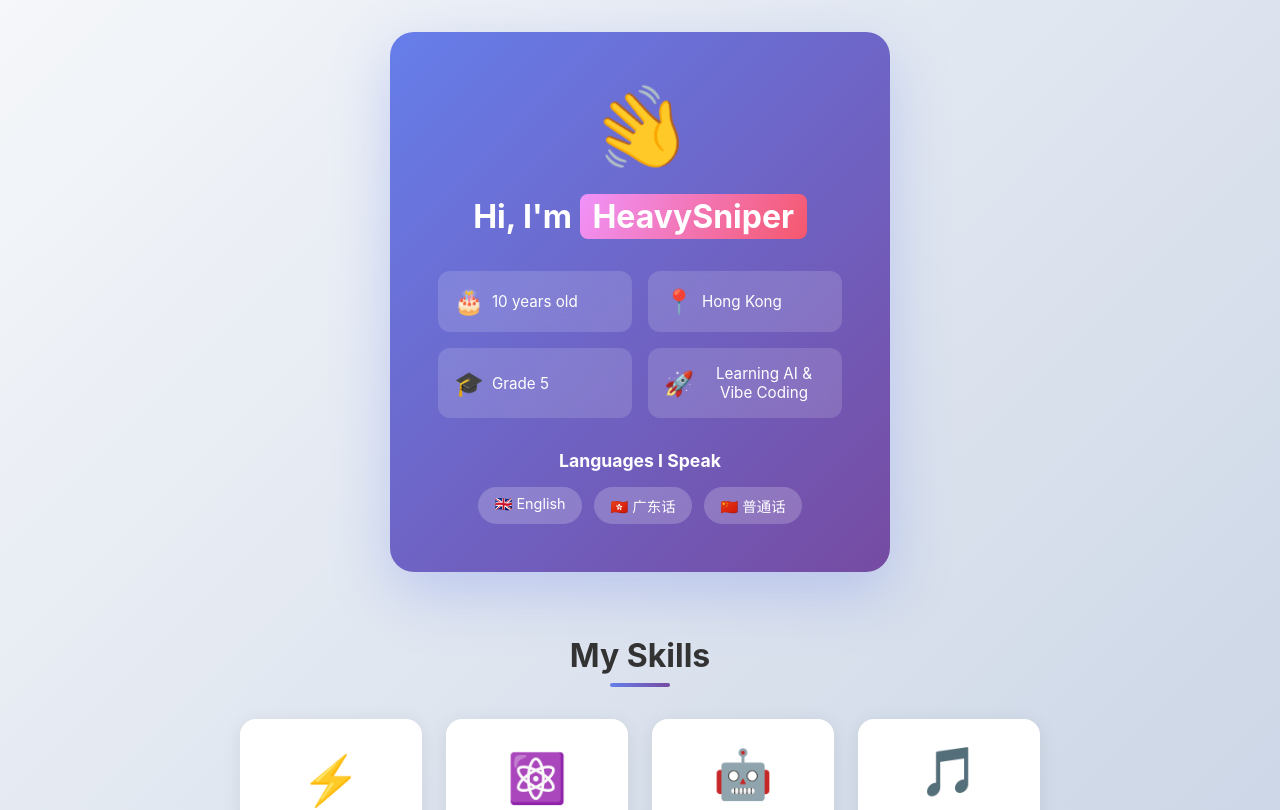
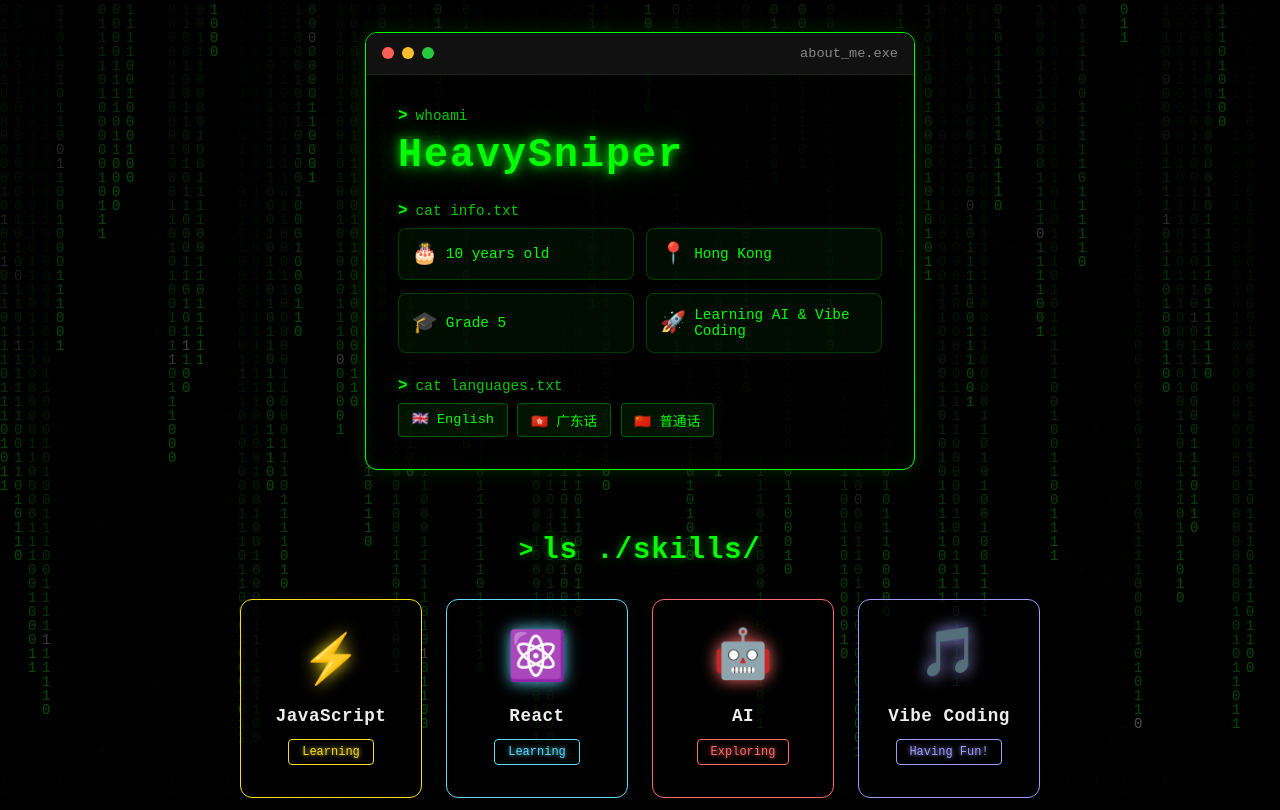
Before and after one commit to wwyethan/my-first-vibe-coding, a React (Vite) app: page / in a window 1280 px wide. Shown: the top 810 px of the page. Built offline with nearby package versions, Linux system fonts and the light colour scheme.

Commit message:
feat: redesign website with hacker/Matrix theme

```diff
--- a/index.html
+++ b/index.html
@@ -4,7 +4,7 @@
     <meta charset="UTF-8" />
     <link rel="icon" type="image/svg+xml" href="/favicon.svg" />
     <meta name="viewport" content="width=device-width, initial-scale=1.0" />
-    <title>wwyethan - My Personal Page</title>
+    <title>HeavySniper | Hacker Terminal</title>
   </head>
   <body>
     <div id="root"></div>
--- a/src/App.css
+++ b/src/App.css
@@ -1,16 +1,28 @@
 .app {
   min-height: 100vh;
-  background: linear-gradient(135deg, #f5f7fa 0%, #c3cfe2 100%);
+  background: #000;
   padding-bottom: 2rem;
+  position: relative;
+  overflow: hidden;
 }
 
 .footer {
   text-align: center;
   padding: 2rem;
-  color: #666;
+  color: #0f0;
+  font-family: 'Courier New', monospace;
   font-size: 0.9rem;
+  position: relative;
+  z-index: 1;
+  opacity: 0.6;
+  transition: opacity 0.3s ease;
+}
+
+.footer:hover {
+  opacity: 1;
 }
 
 .footer p {
   margin: 0;
+  text-shadow: 0 0 5px rgba(0, 255, 0, 0.3);
 }
--- a/src/App.jsx
+++ b/src/App.jsx
@@ -1,3 +1,4 @@
+import MatrixRain from './components/MatrixRain'
 import About from './components/About'
 import Skills from './components/Skills'
 import './App.css'
@@ -5,6 +6,7 @@
 function App() {
   return (
     <div className="app">
+      <MatrixRain />
       <About />
       <Skills />
       <footer className="footer">
--- a/src/components/About.css
+++ b/src/components/About.css
@@ -2,112 +2,153 @@
   padding: 2rem;
   display: flex;
   justify-content: center;
+  position: relative;
+  z-index: 1;
   animation: fadeIn 0.8s ease-out;
 }
 
 .about-card {
-  background: linear-gradient(135deg, #667eea 0%, #764ba2 100%);
-  border-radius: 24px;
-  padding: 3rem;
-  max-width: 500px;
+  background: rgba(0, 0, 0, 0.8);
+  border: 1px solid #0f0;
+  border-radius: 12px;
+  max-width: 550px;
   width: 100%;
-  text-align: center;
-  box-shadow: 0 20px 60px rgba(102, 126, 234, 0.3);
-  transform: translateY(0);
-  transition: transform 0.3s ease, box-shadow 0.3s ease;
+  text-align: left;
+  box-shadow: 0 0 20px rgba(0, 255, 0, 0.15), inset 0 0 20px rgba(0, 255, 0, 0.05);
+  overflow: hidden;
+  transition: box-shadow 0.3s ease, transform 0.3s ease;
 }
 
 .about-card:hover {
-  transform: translateY(-10px);
-  box-shadow: 0 30px 80px rgba(102, 126, 234, 0.4);
+  box-shadow: 0 0 40px rgba(0, 255, 0, 0.3), inset 0 0 30px rgba(0, 255, 0, 0.08);
+  transform: translateY(-5px);
 }
 
-.avatar {
-  font-size: 5rem;
-  margin-bottom: 1rem;
-  animation: wave 2s ease-in-out infinite;
-  display: inline-block;
+.terminal-header {
+  background: #111;
+  padding: 0.8rem 1rem;
+  display: flex;
+  align-items: center;
+  gap: 0.5rem;
+  border-bottom: 1px solid #222;
 }
 
-.about-card h1 {
-  color: white;
-  font-size: 2rem;
-  margin-bottom: 2rem;
+.terminal-dot {
+  width: 12px;
+  height: 12px;
+  border-radius: 50%;
 }
 
-.highlight {
-  background: linear-gradient(120deg, #f093fb 0%, #f5576c 100%);
-  padding: 0.2rem 0.8rem;
-  border-radius: 8px;
-  display: inline-block;
+.terminal-dot.red { background: #ff5f56; }
+.terminal-dot.yellow { background: #ffbd2e; }
+.terminal-dot.green { background: #27c93f; }
+
+.terminal-title {
+  color: #888;
+  font-family: 'Courier New', monospace;
+  font-size: 0.85rem;
+  margin-left: auto;
+}
+
+.terminal-body {
+  padding: 2rem;
+}
+
+.terminal-line {
+  display: flex;
+  align-items: center;
+  gap: 0.5rem;
+  margin-bottom: 0.5rem;
+  font-family: 'Courier New', monospace;
+}
+
+.prompt {
+  color: #0f0;
+  font-weight: bold;
+  text-shadow: 0 0 8px rgba(0, 255, 0, 0.6);
+}
+
+.command {
+  color: #0f0;
+  font-size: 0.9rem;
+  opacity: 0.8;
+}
+
+.neon-name {
+  font-family: 'Courier New', monospace;
+  color: #0f0;
+  font-size: 2.5rem;
+  font-weight: bold;
+  text-shadow: 0 0 10px rgba(0, 255, 0, 0.8), 0 0 20px rgba(0, 255, 0, 0.5), 0 0 40px rgba(0, 255, 0, 0.3);
+  margin-bottom: 1.5rem;
+  letter-spacing: 2px;
+}
+
+.cursor {
+  animation: blink 1s step-end infinite;
+  color: #0f0;
+}
+
+@keyframes blink {
+  0%, 100% { opacity: 1; }
+  50% { opacity: 0; }
 }
 
 .info-grid {
   display: grid;
   grid-template-columns: 1fr 1fr;
-  gap: 1rem;
-  margin-bottom: 2rem;
+  gap: 0.8rem;
+  margin-bottom: 1.5rem;
 }
 
 .info-item {
-  background: rgba(255, 255, 255, 0.15);
-  backdrop-filter: blur(10px);
-  padding: 1rem;
-  border-radius: 12px;
+  background: rgba(0, 255, 0, 0.05);
+  border: 1px solid rgba(0, 255, 0, 0.2);
+  padding: 0.8rem;
+  border-radius: 8px;
   display: flex;
   align-items: center;
   gap: 0.5rem;
-  color: white;
-  font-size: 0.95rem;
-  transition: transform 0.2s ease, background 0.2s ease;
+  color: #0f0;
+  font-family: 'Courier New', monospace;
+  font-size: 0.9rem;
+  transition: all 0.2s ease;
 }
 
 .info-item:hover {
-  transform: scale(1.05);
-  background: rgba(255, 255, 255, 0.25);
+  background: rgba(0, 255, 0, 0.1);
+  border-color: rgba(0, 255, 0, 0.5);
+  box-shadow: 0 0 15px rgba(0, 255, 0, 0.2);
+  transform: scale(1.03);
 }
 
 .info-item .emoji {
-  font-size: 1.5rem;
-}
-
-.languages h3 {
-  color: white;
-  font-size: 1.1rem;
-  margin-bottom: 1rem;
+  font-size: 1.3rem;
 }
 
 .lang-tags {
   display: flex;
-  justify-content: center;
+  justify-content: flex-start;
   flex-wrap: wrap;
-  gap: 0.8rem;
+  gap: 0.6rem;
 }
 
 .lang-tag {
-  background: rgba(255, 255, 255, 0.2);
-  color: white;
-  padding: 0.5rem 1rem;
-  border-radius: 20px;
-  font-size: 0.9rem;
-  transition: transform 0.2s ease, background 0.2s ease;
+  background: rgba(0, 255, 0, 0.08);
+  border: 1px solid rgba(0, 255, 0, 0.3);
+  color: #0f0;
+  padding: 0.4rem 0.8rem;
+  border-radius: 4px;
+  font-size: 0.85rem;
+  font-family: 'Courier New', monospace;
+  transition: all 0.2s ease;
 }
 
 .lang-tag:hover {
-  transform: scale(1.1);
-  background: rgba(255, 255, 255, 0.3);
-}
-
-@keyframes wave {
-  0%, 100% {
-    transform: rotate(0deg);
-  }
-  25% {
-    transform: rotate(20deg);
-  }
-  75% {
-    transform: rotate(-20deg);
-  }
+  background: rgba(0, 255, 0, 0.15);
+  border-color: #0f0;
+  box-shadow: 0 0 10px rgba(0, 255, 0, 0.3);
+  transform: scale(1.05);
 }
 
 @keyframes fadeIn {
@@ -123,14 +164,18 @@
 
 @media (max-width: 480px) {
   .about-card {
-    padding: 2rem;
+    margin: 1rem;
+  }
+
+  .terminal-body {
+    padding: 1.5rem;
   }
 
   .info-grid {
     grid-template-columns: 1fr;
   }
 
-  .about-card h1 {
-    font-size: 1.5rem;
+  .neon-name {
+    font-size: 1.8rem;
   }
 }
--- a/src/components/About.jsx
+++ b/src/components/About.jsx
@@ -1,11 +1,44 @@
+import { useState, useEffect } from 'react'
 import './About.css'
 
 function About() {
+  const [displayText, setDisplayText] = useState('')
+  const fullText = 'HeavySniper'
+
+  useEffect(() => {
+    let index = 0
+    const timer = setInterval(() => {
+      setDisplayText(fullText.slice(0, index + 1))
+      index++
+      if (index >= fullText.length) {
+        clearInterval(timer)
+      }
+    }, 150)
+    return () => clearInterval(timer)
+  }, [])
+
   return (
     <section className="about">
       <div className="about-card">
-        <div className="avatar">👋</div>
-        <h1>Hi, I'm <span className="highlight">HeavySniper</span></h1>
+        <div className="terminal-header">
+          <span className="terminal-dot red"></span>
+          <span className="terminal-dot yellow"></span>
+          <span className="terminal-dot green"></span>
+          <span className="terminal-title">about_me.exe</span>
+        </div>
+        <div className="terminal-body">
+          <div className="terminal-line">
+            <span className="prompt">&gt;</span>
+            <span className="command">whoami</span>
+          </div>
+          <h1 className="neon-name">
+            {displayText}
+            <span className="cursor">_</span>
+          </h1>
+          <div className="terminal-line">
+            <span className="prompt">&gt;</span>
+            <span className="command">cat info.txt</span>
+          </div>
           <div className="info-grid">
             <div className="info-item">
               <span className="emoji">🎂</span>
@@ -24,8 +57,10 @@
               <span>Learning AI & Vibe Coding</span>
             </div>
           </div>
-        <div className="languages">
-          <h3>Languages I Speak</h3>
+          <div className="terminal-line">
+            <span className="prompt">&gt;</span>
+            <span className="command">cat languages.txt</span>
+          </div>
           <div className="lang-tags">
             <span className="lang-tag">🇬🇧 English</span>
             <span className="lang-tag">🇭🇰 广东话</span>
--- /dev/null
+++ b/src/components/MatrixRain.css
@@ -0,0 +1,10 @@
+.matrix-rain {
+  position: fixed;
+  top: 0;
+  left: 0;
+  width: 100%;
+  height: 100%;
+  z-index: 0;
+  opacity: 0.3;
+  pointer-events: none;
+}
--- /dev/null
+++ b/src/components/MatrixRain.jsx
@@ -0,0 +1,55 @@
+import { useEffect, useRef } from 'react'
+import './MatrixRain.css'
+
+function MatrixRain() {
+  const canvasRef = useRef(null)
+
+  useEffect(() => {
+    const canvas = canvasRef.current
+    const ctx = canvas.getContext('2d')
+
+    canvas.width = window.innerWidth
+    canvas.height = window.innerHeight
+
+    const chars = '01'
+    const fontSize = 14
+    const columns = canvas.width / fontSize
+    const drops = Array(Math.floor(columns)).fill(1)
+
+    function draw() {
+      ctx.fillStyle = 'rgba(0, 0, 0, 0.05)'
+      ctx.fillRect(0, 0, canvas.width, canvas.height)
+
+      ctx.fillStyle = '#0f0'
+      ctx.font = `${fontSize}px monospace`
+
+      for (let i = 0; i < drops.length; i++) {
+        const text = chars[Math.floor(Math.random() * chars.length)]
+        ctx.fillStyle = Math.random() > 0.98 ? '#fff' : '#0f0'
+        ctx.fillText(text, i * fontSize, drops[i] * fontSize)
+
+        if (drops[i] * fontSize > canvas.height && Math.random() > 0.975) {
+          drops[i] = 0
+        }
+        drops[i]++
+      }
+    }
+
+    const interval = setInterval(draw, 50)
+
+    const handleResize = () => {
+      canvas.width = window.innerWidth
+      canvas.height = window.innerHeight
+    }
+    window.addEventListener('resize', handleResize)
+
+    return () => {
+      clearInterval(interval)
+      window.removeEventListener('resize', handleResize)
+    }
+  }, [])
+
+  return <canvas ref={canvasRef} className="matrix-rain" />
+}
+
+export default MatrixRain
--- a/src/components/Skills.css
+++ b/src/components/Skills.css
@@ -1,24 +1,31 @@
 .skills {
   padding: 2rem;
-  animation: fadeIn 0.8s ease-out 0.2s both;
+  position: relative;
+  z-index: 1;
+  animation: fadeIn 0.8s ease-out 0.3s both;
+}
+
+.skills-header {
+  display: flex;
+  align-items: center;
+  justify-content: center;
+  gap: 0.5rem;
+  margin-bottom: 2rem;
+  font-family: 'Courier New', monospace;
+}
+
+.skills-header .prompt {
+  color: #0f0;
+  font-size: 1.5rem;
+  text-shadow: 0 0 8px rgba(0, 255, 0, 0.6);
 }
 
 .skills-title {
-  text-align: center;
-  font-size: 2rem;
-  color: #333;
-  margin-bottom: 2rem;
-  position: relative;
-}
-
-.skills-title::after {
-  content: '';
-  display: block;
-  width: 60px;
-  height: 4px;
-  background: linear-gradient(90deg, #667eea, #764ba2);
-  margin: 0.5rem auto;
-  border-radius: 2px;
+  font-size: 1.8rem;
+  color: #0f0;
+  font-family: 'Courier New', monospace;
+  text-shadow: 0 0 10px rgba(0, 255, 0, 0.5);
+  letter-spacing: 1px;
 }
 
 .skills-grid {
@@ -30,15 +37,15 @@
 }
 
 .skill-card {
-  background: white;
-  border-radius: 16px;
+  background: rgba(0, 0, 0, 0.7);
+  border: 1px solid var(--glow-color, #0f0);
+  border-radius: 12px;
   padding: 2rem 1.5rem;
   text-align: center;
-  box-shadow: 0 4px 20px rgba(0, 0, 0, 0.08);
-  transition: transform 0.3s ease, box-shadow 0.3s ease;
-  cursor: default;
   position: relative;
   overflow: hidden;
+  transition: all 0.3s ease;
+  animation: cardAppear 0.5s ease-out both;
 }
 
 .skill-card::before {
@@ -47,61 +54,78 @@
   top: 0;
   left: 0;
   right: 0;
-  height: 4px;
-  background: linear-gradient(90deg, #667eea, #764ba2);
-  transform: scaleX(0);
-  transition: transform 0.3s ease;
+  bottom: 0;
+  background: radial-gradient(circle at center, var(--glow-color, #0f0) 0%, transparent 70%);
+  opacity: 0;
+  transition: opacity 0.3s ease;
+  pointer-events: none;
 }
 
 .skill-card:hover {
-  transform: translateY(-8px) rotate(2deg);
-  box-shadow: 0 12px 40px rgba(0, 0, 0, 0.15);
+  transform: translateY(-8px) scale(1.02);
+  box-shadow: 0 0 20px var(--glow-color, #0f0), 0 0 40px color-mix(in srgb, var(--glow-color, #0f0) 40%, transparent);
+  border-color: var(--glow-color, #0f0);
 }
 
 .skill-card:hover::before {
-  transform: scaleX(1);
+  opacity: 0.1;
 }
 
 .skill-icon {
   font-size: 3rem;
   margin-bottom: 1rem;
-  animation: bounce 2s ease infinite;
+  filter: drop-shadow(0 0 8px var(--glow-color, #0f0));
+  animation: float 3s ease-in-out infinite;
 }
 
-.skill-card:nth-child(2) .skill-icon {
-  animation-delay: 0.2s;
-}
-
-.skill-card:nth-child(3) .skill-icon {
-  animation-delay: 0.4s;
-}
-
-.skill-card:nth-child(4) .skill-icon {
-  animation-delay: 0.6s;
-}
+.skill-card:nth-child(2) .skill-icon { animation-delay: 0.3s; }
+.skill-card:nth-child(3) .skill-icon { animation-delay: 0.6s; }
+.skill-card:nth-child(4) .skill-icon { animation-delay: 0.9s; }
+.skill-card:nth-child(5) .skill-icon { animation-delay: 1.2s; }
+.skill-card:nth-child(6) .skill-icon { animation-delay: 1.5s; }
+.skill-card:nth-child(7) .skill-icon { animation-delay: 1.8s; }
+.skill-card:nth-child(8) .skill-icon { animation-delay: 2.1s; }
 
 .skill-name {
-  font-size: 1.2rem;
-  color: #333;
-  margin-bottom: 0.5rem;
+  font-size: 1.1rem;
+  color: #eee;
+  margin-bottom: 0.8rem;
+  font-family: 'Courier New', monospace;
+  letter-spacing: 0.5px;
 }
 
 .skill-level {
   display: inline-block;
-  background: linear-gradient(135deg, #667eea 0%, #764ba2 100%);
-  color: white;
+  background: transparent;
+  border: 1px solid var(--glow-color, #0f0);
+  color: var(--glow-color, #0f0);
   padding: 0.3rem 0.8rem;
-  border-radius: 12px;
-  font-size: 0.8rem;
-  font-weight: 500;
+  border-radius: 4px;
+  font-size: 0.75rem;
+  font-family: 'Courier New', monospace;
+  text-shadow: 0 0 5px var(--glow-color, #0f0);
+  transition: all 0.2s ease;
 }
 
-@keyframes bounce {
-  0%, 100% {
+.skill-card:hover .skill-level {
+  background: var(--glow-color, #0f0);
+  color: #000;
+  text-shadow: none;
+}
+
+@keyframes float {
+  0%, 100% { transform: translateY(0); }
+  50% { transform: translateY(-8px); }
+}
+
+@keyframes cardAppear {
+  from {
+    opacity: 0;
+    transform: translateY(20px);
+  }
+  to {
+    opacity: 1;
     transform: translateY(0);
-  }
-  50% {
-    transform: translateY(-10px);
   }
 }
 
@@ -129,4 +153,8 @@
   .skill-icon {
     font-size: 2.5rem;
   }
+
+  .skills-title {
+    font-size: 1.3rem;
+  }
 }
--- a/src/components/Skills.jsx
+++ b/src/components/Skills.jsx
@@ -14,10 +14,20 @@
 
   return (
     <section className="skills">
-      <h2 className="skills-title">My Skills</h2>
+      <div className="skills-header">
+        <span className="prompt">&gt;</span>
+        <h2 className="skills-title">ls ./skills/</h2>
+      </div>
       <div className="skills-grid">
-        {skills.map((skill) => (
-          <div key={skill.name} className="skill-card">
+        {skills.map((skill, index) => (
+          <div
+            key={skill.name}
+            className="skill-card"
+            style={{
+              '--glow-color': skill.color,
+              animationDelay: `${index * 0.1}s`,
+            }}
+          >
             <div className="skill-icon">{skill.icon}</div>
             <h3 className="skill-name">{skill.name}</h3>
             <span className="skill-level">{skill.level}</span>
--- a/src/index.css
+++ b/src/index.css
@@ -5,8 +5,9 @@
 }
 
 body {
-  font-family: -apple-system, BlinkMacSystemFont, 'Segoe UI', Roboto, Oxygen,
-    Ubuntu, Cantarell, sans-serif;
+  font-family: 'Courier New', monospace;
+  background: #000;
+  color: #0f0;
   -webkit-font-smoothing: antialiased;
   -moz-osx-font-smoothing: grayscale;
 }
@@ -14,3 +15,8 @@
 #root {
   width: 100%;
 }
+
+::selection {
+  background: rgba(0, 255, 0, 0.3);
+  color: #fff;
+}
```
Lines whose indentation alone changed are shown as unchanged.
